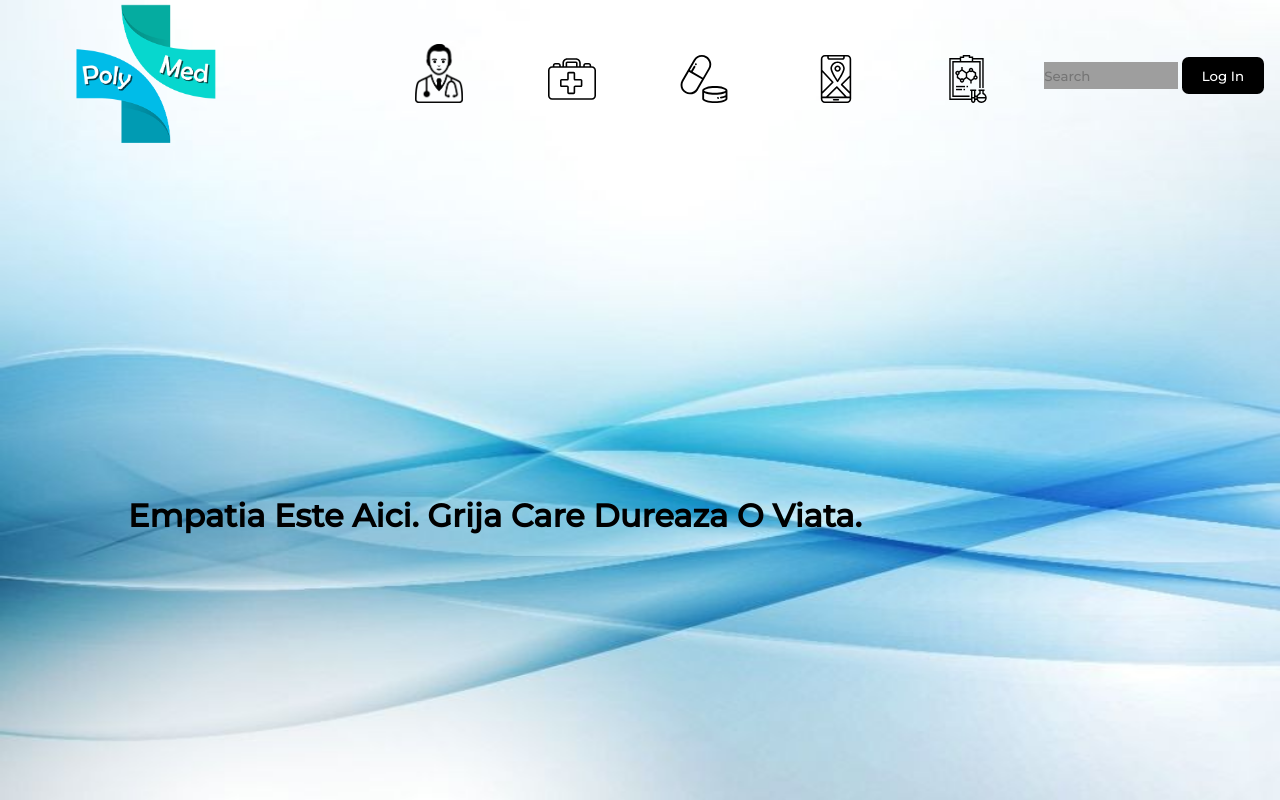
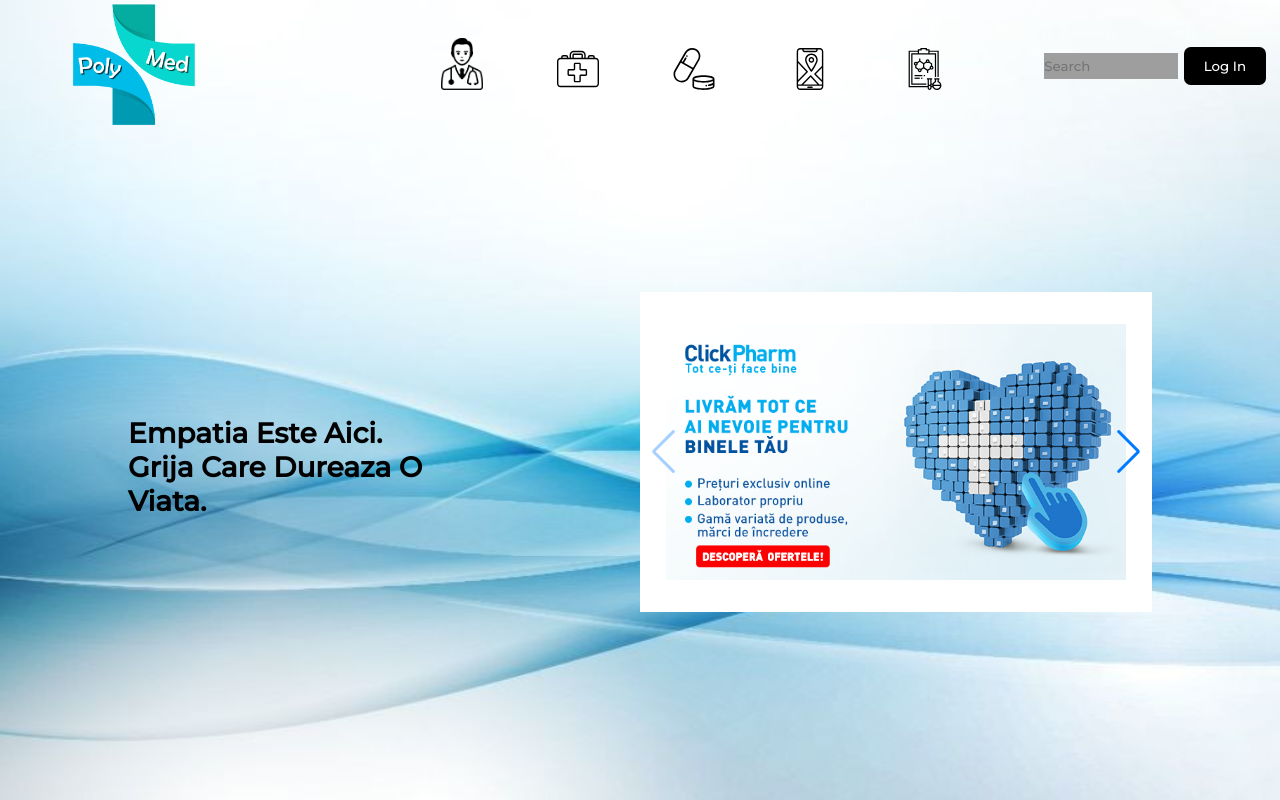
Before and after one commit to lazyplant777/Facultate, a PHP site: page / in a window 1280 px wide. Run offline with PHP 8.4, Linux system fonts and the light colour scheme; grey boxes are pictures that could not be loaded.

Commit message:
Add files via upload

```diff
--- a/Proiect 2/index.css
+++ b/Proiect 2/index.css
@@ -154,9 +154,9 @@ button:hover {
 #continut h1 {
     font-size: 2em;
     position: absolute;
-    top: 62%;
+    top: 52%;
     left: 10%;
-    width: 25em;
+    width: 25%;
 }
 
 input[type=search] {
@@ -165,3 +165,42 @@ input[type=search] {
     width: 5em;
     background: white url('search.svg') right center no-repeat;
 }
+
+html, body {
+  position: relative;
+  height: 100%;
+}
+body {
+  background: #eee;
+  font-family: Helvetica Neue, Helvetica, Arial, sans-serif;
+  font-size: 14px;
+  color:#000;
+  margin: 0;
+  padding: 0;
+}
+.swiper-container {
+  width: 40%;
+  height: 40%;
+  background-color: aqua;
+  position: absolute;
+  left: 20%;
+  top: 20%;
+}
+.swiper-slide {
+  text-align: center;
+  font-size: 18px;
+  background: #fff;
+  display: -webkit-box;
+  display: -ms-flexbox;
+  display: -webkit-flex;
+  display: flex;
+  align-self: flex-end;
+  -webkit-box-pack: center;
+  -ms-flex-pack: center;
+  -webkit-justify-content: center;
+  justify-content: center;
+  -webkit-box-align: center;
+  -ms-flex-align: center;
+  -webkit-align-items: center;
+  align-items: center;
+}
--- a/Proiect 2/index.html
+++ b/Proiect 2/index.html
@@ -5,6 +5,7 @@
     <meta name="viewport" content="width=device-width, initial-scale=1.0" />
     <meta http-equiv="X-UA-Compatible" content="ie=edge" />
     <link rel="stylesheet" href="index.css" />
+    <link rel="stylesheet" href="https://unpkg.com/swiper/css/swiper.min.css">
     <title>Home</title>
   </head>
   <body>
@@ -26,5 +27,30 @@
         <img src="../Proiect 2/images/cover1.jpg" alt="Fundal" id="fundal">
         <h1>Empatia Este Aici. Grija Care Dureaza O Viata.</h1>
       </article>
+      <div class="swiper-container">
+          <div class="swiper-wrapper">
+            <div class="swiper-slide"><img src="/Proiect 2/images/clickfarm.png" width="90%" alt=""></div>
+            <div class="swiper-slide"><img src="/Proiect 2/images/opinie.jpg" width="90%" alt=""></div>
+            <div class="swiper-slide"><img src="/Proiect 2/images/schimbare.png" alt=""></div>
+            <!-- <div class="swiper-slide">Slide 4</div>
+            <div class="swiper-slide">Slide 5</div>
+            <div class="swiper-slide">Slide 6</div>
+            <div class="swiper-slide">Slide 7</div>
+            <div class="swiper-slide">Slide 8</div>
+            <div class="swiper-slide">Slide 9</div>
+            <div class="swiper-slide">Slide 10</div> -->
+          </div>
+          <div class="swiper-button-next"></div>
+          <div class="swiper-button-prev"></div>
+        </div>
   </body>
+  <script src="https://unpkg.com/swiper/js/swiper.min.js"></script>
+  <script>
+      var swiper = new Swiper('.swiper-container', {
+        navigation: {
+          nextEl: '.swiper-button-next',
+          prevEl: '.swiper-button-prev',
+        },
+      });
+    </script>
 </html>
```
Also changed, not shown: Proiect 2/asd.html (added, +84 -0 lines), Proiect 2/images/clickfarm.png (added), Proiect 2/images/opinie.jpg (added), Proiect 2/images/schimbare.png (added).
